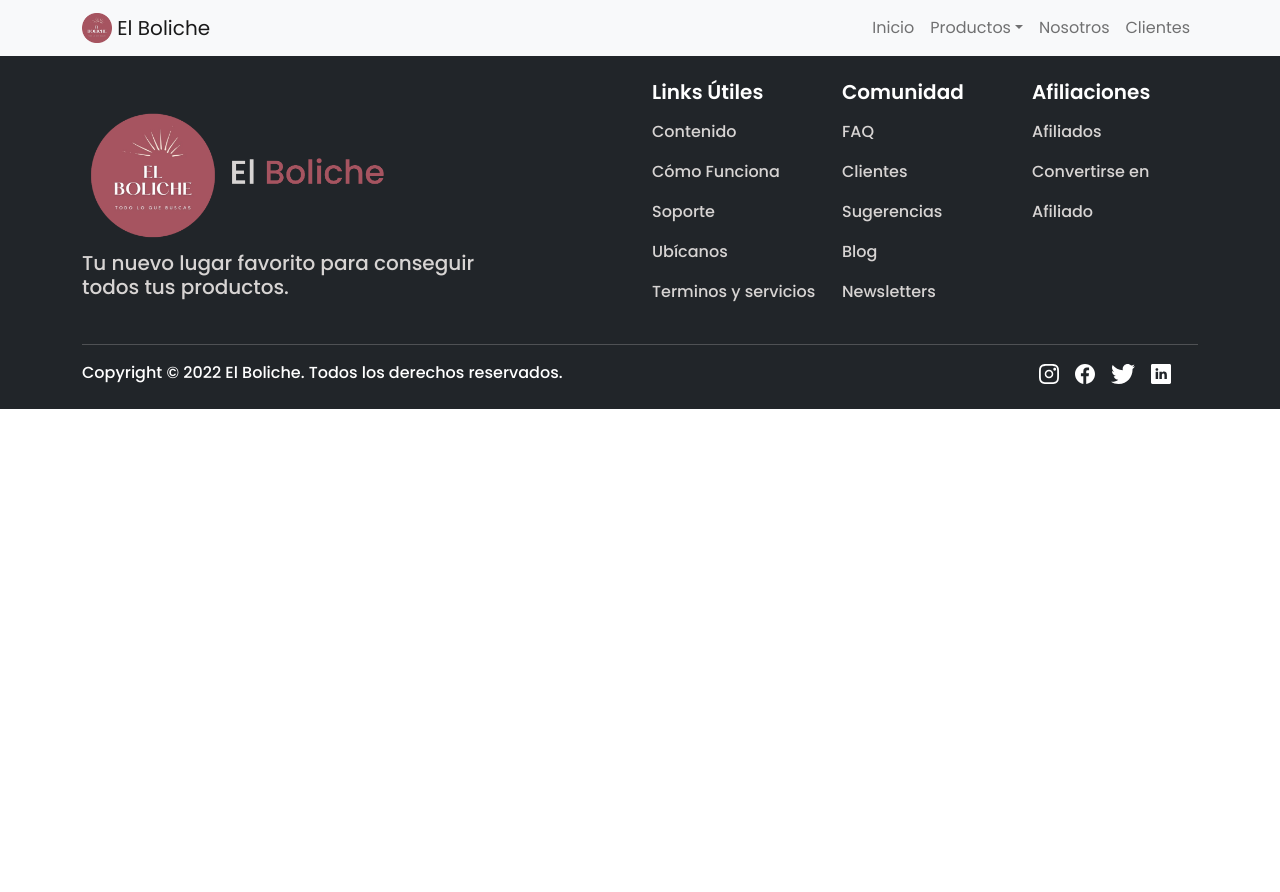
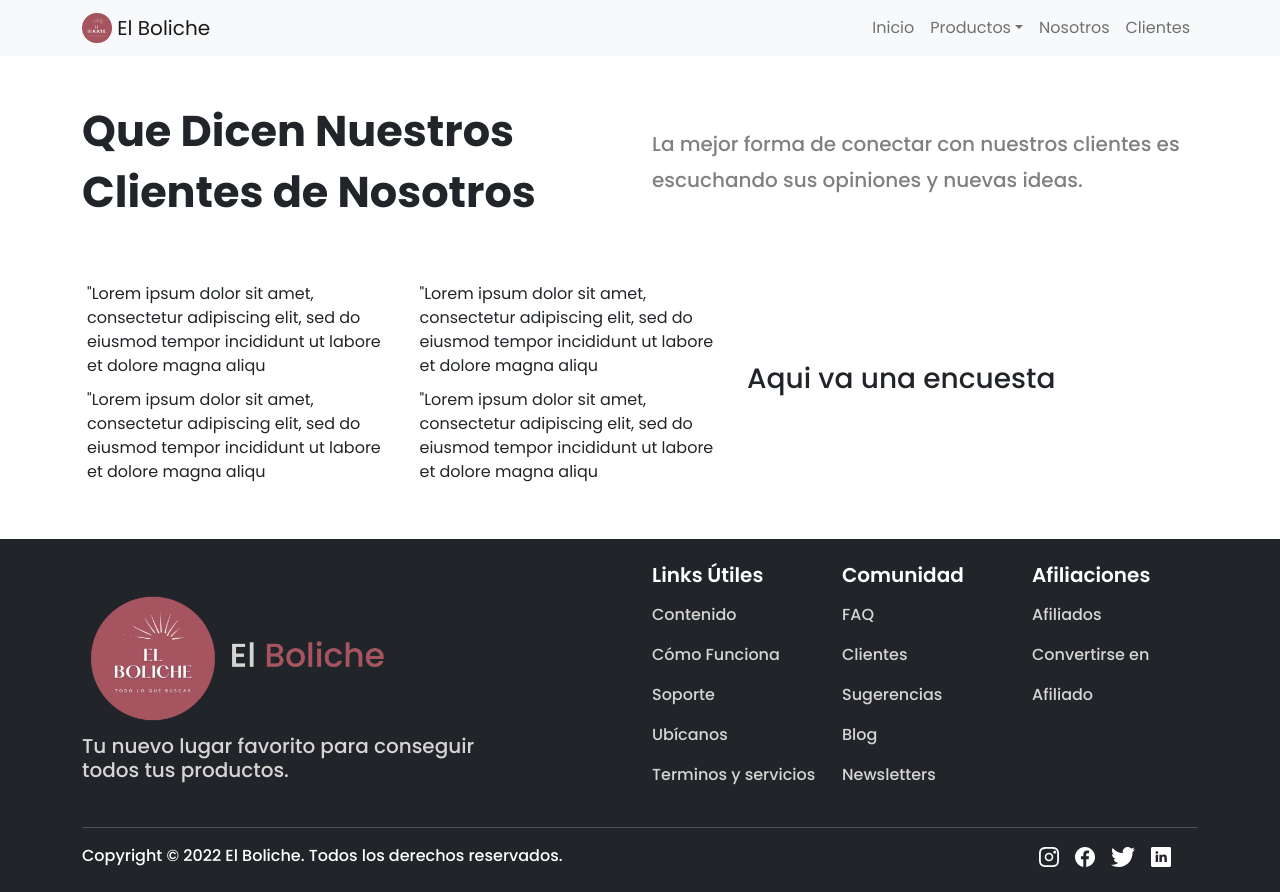
Before and after one commit to tsalinasv/TrabajoDS, a React (Create React App) app: page /cliente in a window 1280 px wide. Before the commit the page ends 800 px from the top, so only its background shows below. Built offline with nearby package versions, Linux system fonts and the light colour scheme.

Commit message:
nuevo contenido

```diff
--- /dev/null
+++ b/src/components/Navegacion/Somos.jsx
@@ -0,0 +1,12 @@
+import React from 'react'
+
+function Somos() {
+  return (
+    <div>
+        <div className='container'>
+            <h1 style={{fontWeight: 800, fontSize:50, marginTop:50, marginBottom:50}}>Quienes Somos</h1>
+        </div>
+    </div>
+  )
+}
+export default Somos
--- /dev/null
+++ b/src/components/Navegacion/Testimonios.jsx
@@ -0,0 +1,43 @@
+import React from 'react'
+
+function Testimonios() {
+  return (
+    <div>
+        <div className='container'>
+            <nav className='row' style={{marginTop:50}}>
+                <div className='col-md-6 d-flex align-items-center justify-content-start' >
+                    <nav className='row'>
+                        <h1 style={{fontWeight: 800, fontSize:43}}>Que Dicen Nuestros</h1>
+                        <h1 style={{fontWeight: 800, fontSize:43, marginTop: 1.8}}>Clientes de Nosotros</h1>
+                    </nav>
+                </div>
+                <div className='col-md-6 d-flex align-items-center justify-content-start'>
+                    <h5 style={{lineHeight:1.8, color: "grey"}}>La mejor forma de conectar con nuestros clientes es escuchando sus opiniones y nuevas ideas.</h5>
+                </div>
+            </nav>
+            <nav className='row'>
+                <div className='col-md-7 d-flex align-items-center justify-content-start' style={{marginTop:50, marginBottom:50}}>
+                    <nav className='row'>
+                        <div className='col-md-6 d-flex align-items-center justify-content-start'>
+                            <p style={{marginLeft:5, marginRight:5, marginTop:5, marginBottom:5}}>"Lorem ipsum dolor sit amet, consectetur adipiscing elit, sed do eiusmod tempor incididunt ut labore et dolore magna aliqu</p>
+                        </div>
+                        <div className='col-md-6 d-flex align-items-center justify-content-start'>
+                            <p style={{marginLeft:5, marginRight:5, marginTop:5, marginBottom:5}}>"Lorem ipsum dolor sit amet, consectetur adipiscing elit, sed do eiusmod tempor incididunt ut labore et dolore magna aliqu</p>
+                        </div>
+                        <div className='col-md-6 d-flex align-items-center justify-content-start'>
+                            <p style={{marginLeft:5, marginRight:5, marginTop:5, marginBottom:5}}>"Lorem ipsum dolor sit amet, consectetur adipiscing elit, sed do eiusmod tempor incididunt ut labore et dolore magna aliqu</p>
+                        </div>
+                        <div className='col-md-6 d-flex align-items-center justify-content-start'>
+                            <p style={{marginLeft:5, marginRight:5, marginTop:5, marginBottom:5}}>"Lorem ipsum dolor sit amet, consectetur adipiscing elit, sed do eiusmod tempor incididunt ut labore et dolore magna aliqu</p>
+                        </div>
+                    </nav>
+                </div>
+                <div className='col-md-5 d-flex align-items-center justify-content-start'>
+                    <h3>Aqui va una encuesta</h3>
+                </div>
+            </nav>
+        </div>
+    </div>
+  )
+}
+export default Testimonios;
--- a/src/components/Paginas/Clientes.js
+++ b/src/components/Paginas/Clientes.js
@@ -1,11 +1,13 @@
 import React from 'react'
 import Footer from '../Navegacion/Footer';
 import Barra_nav from '../Navegacion/Nav'
+import Testimonios from '../Navegacion/Testimonios';
 
 function Clientes() {
   return (
     <div>
         <Barra_nav/>
+        <Testimonios/>
         <Footer/>
     </div>
   )
--- a/src/components/Paginas/Nosotros.js
+++ b/src/components/Paginas/Nosotros.js
@@ -1,11 +1,13 @@
 import React from 'react'
 import Footer from '../Navegacion/Footer';
 import Barra_nav from '../Navegacion/Nav'
+import Somos from '../Navegacion/Somos';
 
 function Nosotros() {
   return (
     <div>
         <Barra_nav/>
+        <Somos/>
         <Footer/>
     </div>
   )
```
Also changed, not shown: src/components/Navegacion/Fotos/Shein.svg (added).
